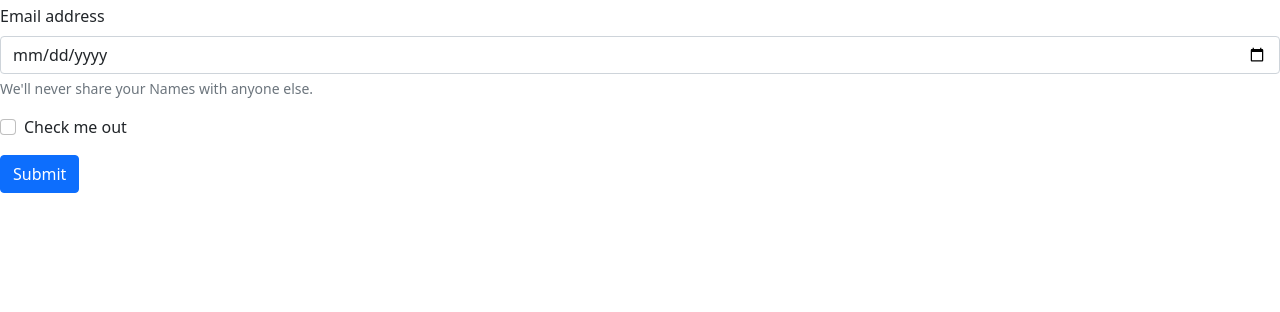
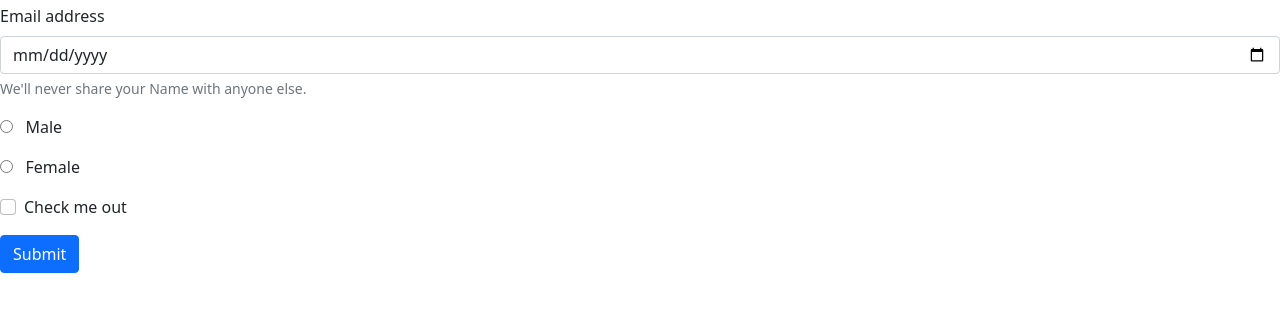
Before and after one commit to b3nzuk3/calculator, a plain HTML site: page index.html in a window 1280 px wide. Shown: the part 98-410 px from the top of the page. Drawn offline with nearby package versions, Linux system fonts and the light colour scheme.

Commit message:
added male and female radial buttons

```diff
--- a/index.html
+++ b/index.html
@@ -21,7 +21,15 @@
       <div class="mb-3">
         <label for="dateInput" class="form-label">Email address</label>
         <input type="date" class="form-control" id="dateInput" aria-describedby="emailHelp">
-        <div id="emailHelp" class="form-text">We'll never share your Names with anyone else.</div>
+        <div id="nameHelp" class="form-text">We'll never share your Name with anyone else.</div>
+      </div>
+      <div class="mb-3">
+        <input type="radio" id="male" name="fav_language">
+          <label for="html">Male</label>
+      </div>
+      <div class="mb-3">
+        <input type="radio" id="female" name="fav_language">
+          <label for="css">Female</label>
       </div>
       <div class="mb-3 form-check">
         <input type="checkbox" class="form-check-input" id="exampleCheck1">
```
